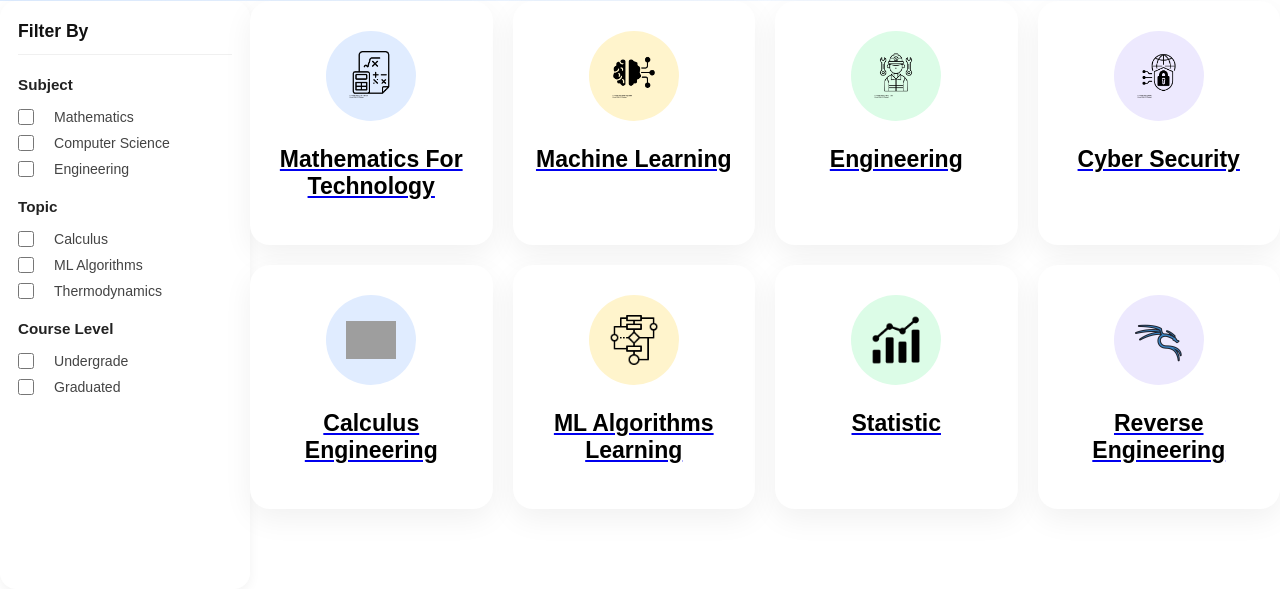
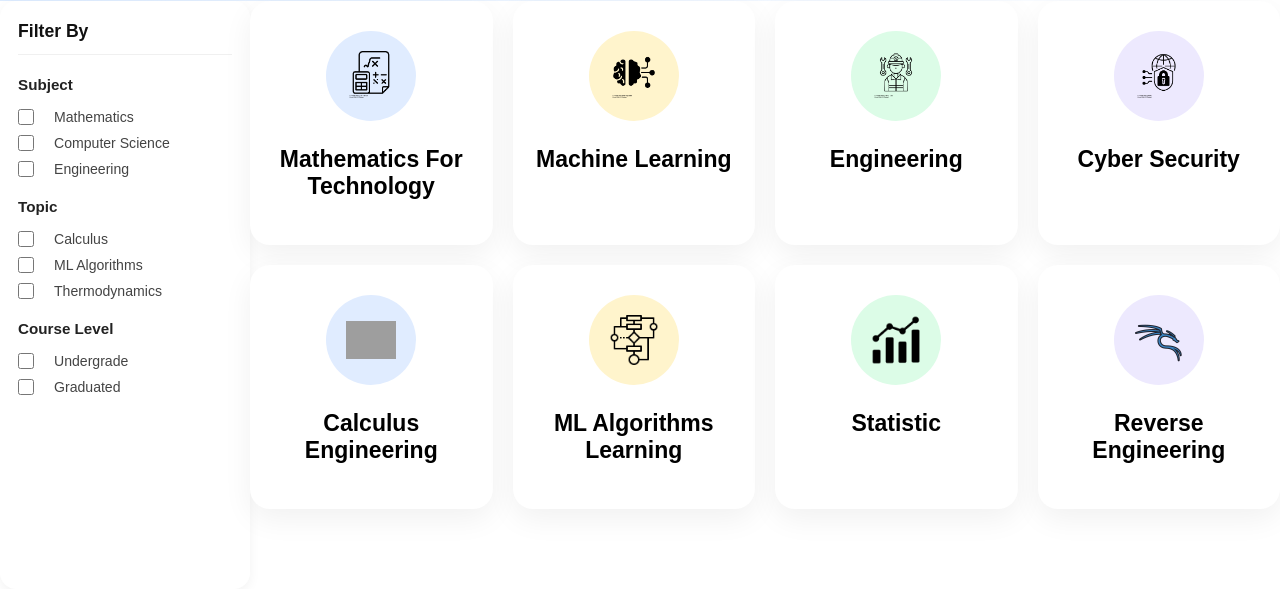
Before and after one commit to Amarapriyanjith/Study-connect, a PHP site: the page made by Browse Notes.html in a window 1280 px wide. Shown: the part 387-976 px from the top of the page. Run offline with PHP 8.4, Linux system fonts and the light colour scheme; grey boxes are pictures that could not be loaded.

Commit message:
change links display style for cards

```diff
--- a/css/browse_note.css
+++ b/css/browse_note.css
@@ -172,6 +172,10 @@ nav ul li a.active{
     transform: translateY(-8px);
     box-shadow: 0 20px 40px rgba(0, 0, 0, 0.12);
 }
+a {
+    text-decoration: none;
+    color: inherit;
+}
 
 
 
@@ -236,6 +240,10 @@ nav ul li a.active{
 
 .cards:visited {
     color: black;
+}
+a {
+    text-decoration: none;
+    color: inherit;
 }
 
 
@@ -310,7 +318,7 @@ nav ul li a.active{
 .checkbox-container input {
   width: 16px;
   height: 16px;
-  accent-color: #2b6be5; /* Modern blue matching your UI button */
+  accent-color: #2b6be5;
   cursor: pointer;
 }
 
```
Also changed, not shown: css/home.css (+7 -0 lines).
